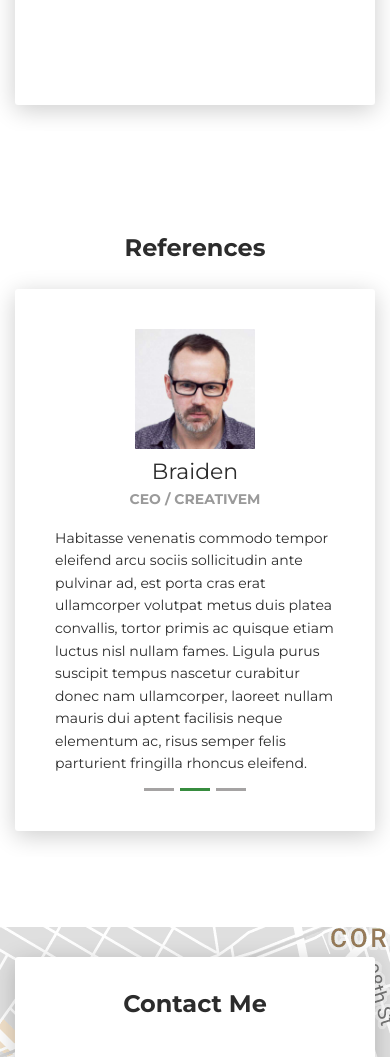
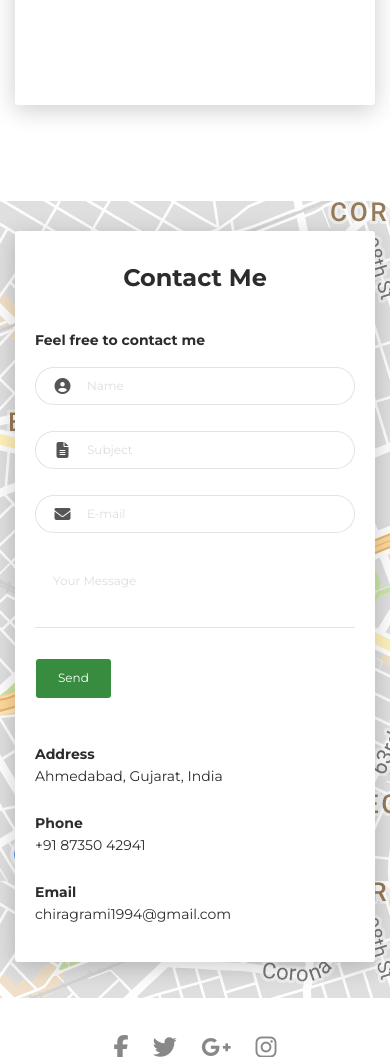
Before and after one commit to chiragprami/chirag.github.io, a plain HTML site: page index.html in a window 390 px wide. Shown: the part 5340-6397 px from the top of the page. Drawn offline with Linux system fonts and the light colour scheme.

Commit message:
Basic Information

```diff
--- a/index.html
+++ b/index.html
@@ -372,55 +372,6 @@
     </div>
   </div>
 </div>
-<div class="section" id="reference">
-  <div class="container cc-reference">
-    <div class="h4 mb-4 text-center title">References</div>
-    <div class="card" data-aos="zoom-in">
-      <div class="carousel slide" id="cc-Indicators" data-ride="carousel">
-        <ol class="carousel-indicators">
-          <li class="active" data-target="#cc-Indicators" data-slide-to="0"></li>
-          <li data-target="#cc-Indicators" data-slide-to="1"></li>
-          <li data-target="#cc-Indicators" data-slide-to="2"></li>
-        </ol>
-        <div class="carousel-inner">
-          <div class="carousel-item active">
-            <div class="row">
-              <div class="col-lg-2 col-md-3 cc-reference-header"><img src="images/reference-image-1.jpg" alt="Image"/>
-                <div class="h5 pt-2">Aiyana</div>
-                <p class="category">CEO / WEBM</p>
-              </div>
-              <div class="col-lg-10 col-md-9">
-                <p> Habitasse venenatis commodo tempor eleifend arcu sociis sollicitudin ante pulvinar ad, est porta cras erat ullamcorper volutpat metus duis platea convallis, tortor primis ac quisque etiam luctus nisl nullam fames. Ligula purus suscipit tempus nascetur curabitur donec nam ullamcorper, laoreet nullam mauris dui aptent facilisis neque elementum ac, risus semper felis parturient fringilla rhoncus eleifend.</p>
-              </div>
-            </div>
-          </div>
-          <div class="carousel-item">
-            <div class="row">
-              <div class="col-lg-2 col-md-3 cc-reference-header"><img src="images/reference-image-2.jpg" alt="Image"/>
-                <div class="h5 pt-2">Braiden</div>
-                <p class="category">CEO / Creativem</p>
-              </div>
-              <div class="col-lg-10 col-md-9">
-                <p> Habitasse venenatis commodo tempor eleifend arcu sociis sollicitudin ante pulvinar ad, est porta cras erat ullamcorper volutpat metus duis platea convallis, tortor primis ac quisque etiam luctus nisl nullam fames. Ligula purus suscipit tempus nascetur curabitur donec nam ullamcorper, laoreet nullam mauris dui aptent facilisis neque elementum ac, risus semper felis parturient fringilla rhoncus eleifend.</p>
-              </div>
-            </div>
-          </div>
-          <div class="carousel-item">
-            <div class="row">
-              <div class="col-lg-2 col-md-3 cc-reference-header"><img src="images/reference-image-3.jpg" alt="Image"/>
-                <div class="h5 pt-2">Alexander</div>
-                <p class="category">CEO / Webnote</p>
-              </div>
-              <div class="col-lg-10 col-md-9">
-                <p> Habitasse venenatis commodo tempor eleifend arcu sociis sollicitudin ante pulvinar ad, est porta cras erat ullamcorper volutpat metus duis platea convallis, tortor primis ac quisque etiam luctus nisl nullam fames. Ligula purus suscipit tempus nascetur curabitur donec nam ullamcorper, laoreet nullam mauris dui aptent facilisis neque elementum ac, risus semper felis parturient fringilla rhoncus eleifend.</p>
-              </div>
-            </div>
-          </div>
-        </div>
-      </div>
-    </div>
-  </div>
-</div>
 <div class="section" id="contact">
   <div class="cc-contact-information" style="background-image: url('images/staticmap.png');">
     <div class="container">
```
